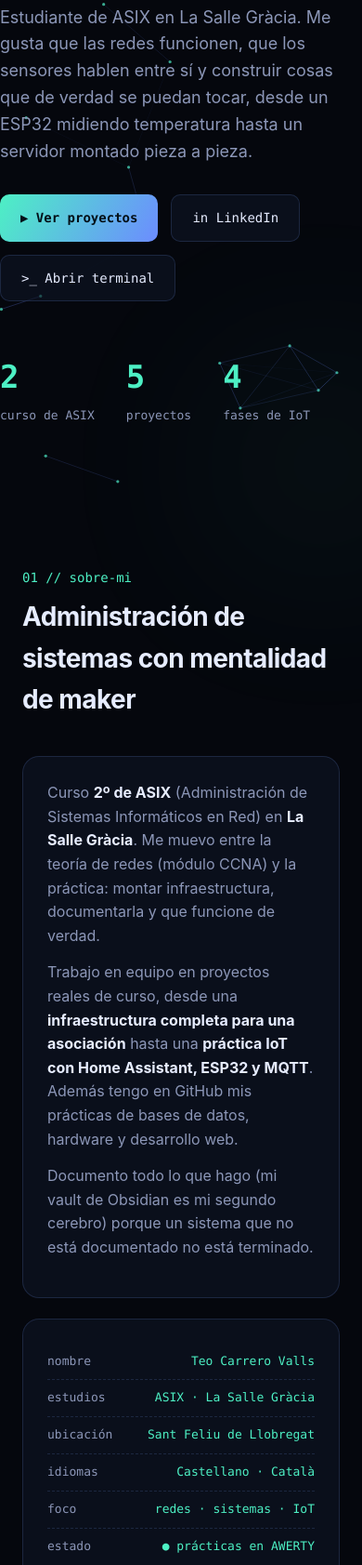
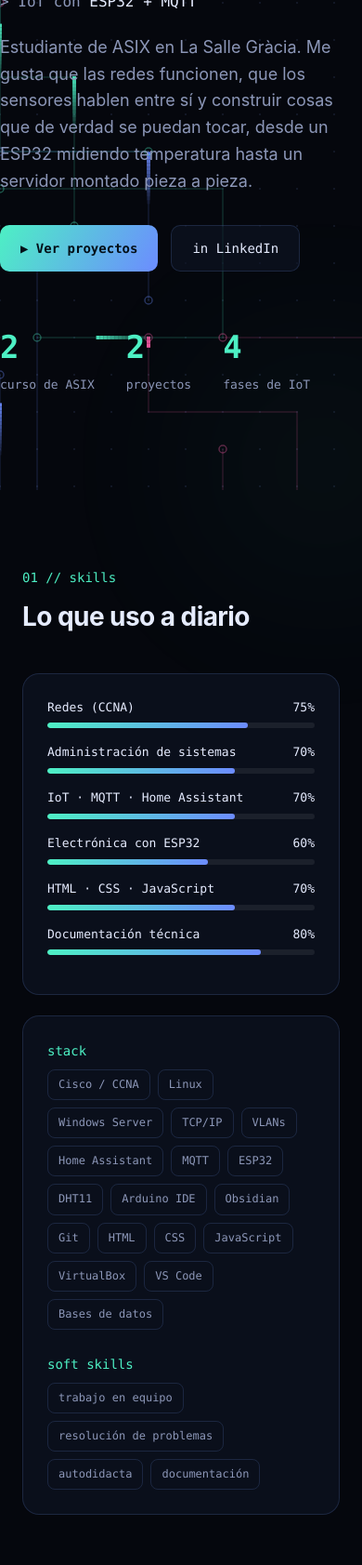
Before and after one commit to teocarrero/portfolio, a plain HTML site: page index.html in a window 390 px wide. Shown: the part 317-2000 px from the top of the page at 93% size. Drawn offline with Linux system fonts and the light colour scheme.

Commit message:
Refactor HTML structure and updatNuevo fondo de circuito, quita apartado 01 y boton terminal, demo dentro de la practica IoTe sections

```diff
--- a/index.html
+++ b/index.html
@@ -136,6 +136,7 @@ footer{padding:34px 0;text-align:center;font-family:var(--mono);font-size:12px;c
 .rv{opacity:0;transform:translateY(30px);transition:.8s cubic-bezier(.2,.8,.2,1)}
 .rv.in{opacity:1;transform:none}
 @media(prefers-reduced-motion:reduce){*{animation:none!important;transition:none!important}.rv{opacity:1;transform:none}}
+.proj .live{margin-top:20px;padding-top:18px;border-top:1px dashed var(--line)}
 </style>
 </head>
 <body>
@@ -147,7 +148,6 @@ footer{padding:34px 0;text-align:center;font-family:var(--mono);font-size:12px;c
   <div class="wrap">
     <a class="logo" href="#top">teo<span>@</span>asix:~$</a>
     <ul>
-      <li><a href="#about">sobre-mi</a></li>
       <li><a href="#skills">skills</a></li>
       <li><a href="#projects">proyectos</a></li>
       <li><a href="#path">trayectoria</a></li>
@@ -168,40 +168,18 @@ footer{padding:34px 0;text-align:center;font-family:var(--mono);font-size:12px;c
       <div class="btns">
         <a class="btn primary" href="#projects">▶ Ver proyectos</a>
         <a class="btn" href="https://www.linkedin.com/in/teo-carrero-valls-b83723320" target="_blank" rel="noopener">in LinkedIn</a>
-        <a class="btn" href="#terminal">&gt;_ Abrir terminal</a>
       </div>
       <div class="stats">
         <div class="stat"><b data-n="2">0</b><span>curso de ASIX</span></div>
-        <div class="stat"><b data-n="5">0</b><span>proyectos</span></div>
+        <div class="stat"><b data-n="2">0</b><span>proyectos</span></div>
         <div class="stat"><b data-n="4">0</b><span>fases de IoT</span></div>
       </div>
     </div>
   </div>
 
-  <!-- ABOUT -->
-  <section id="about"><div class="wrap">
-    <div class="sec-h rv">01 // sobre-mi</div>
-    <h2 class="rv">Administración de sistemas con mentalidad de maker</h2>
-    <div class="grid g2c">
-      <div class="card about rv">
-        <p>Curso <strong>2º de ASIX</strong> (Administración de Sistemas Informáticos en Red) en <strong>La Salle Gràcia</strong>. Me muevo entre la teoría de redes (módulo CCNA) y la práctica: montar infraestructura, documentarla y que funcione de verdad.</p>
-        <p>Trabajo en equipo en proyectos reales de curso, desde una <strong>infraestructura completa para una asociación</strong> hasta una <strong>práctica IoT con Home Assistant, ESP32 y MQTT</strong>. Además tengo en GitHub mis prácticas de bases de datos, hardware y desarrollo web.</p>
-        <p>Documento todo lo que hago (mi vault de Obsidian es mi segundo cerebro) porque un sistema que no está documentado no está terminado.</p>
-      </div>
-      <div class="card kv rv">
-        <div><span>nombre</span><em>Teo Carrero Valls</em></div>
-        <div><span>estudios</span><em>ASIX · La Salle Gràcia</em></div>
-        <div><span>ubicación</span><em>Sant Feliu de Llobregat</em></div>
-        <div><span>idiomas</span><em>Castellano · Català</em></div>
-        <div><span>foco</span><em>redes · sistemas · IoT</em></div>
-        <div><span>estado</span><em>● prácticas en AWERTY</em></div>
-      </div>
-    </div>
-  </div></section>
-
   <!-- SKILLS -->
   <section id="skills"><div class="wrap">
-    <div class="sec-h rv">02 // skills</div>
+    <div class="sec-h rv">01 // skills</div>
     <h2 class="rv">Lo que uso a diario</h2>
     <div class="grid g2c">
       <div class="card rv">
@@ -233,7 +211,7 @@ footer{padding:34px 0;text-align:center;font-family:var(--mono);font-size:12px;c
 
   <!-- PROJECTS -->
   <section id="projects"><div class="wrap">
-    <div class="sec-h rv">03 // proyectos</div>
+    <div class="sec-h rv">02 // proyectos</div>
     <h2 class="rv">Cosas que he construido</h2>
     <div class="grid g3c" style="grid-template-columns:repeat(auto-fit,minmax(300px,1fr))">
       <article class="card proj rv">
@@ -243,6 +221,15 @@ footer{padding:34px 0;text-align:center;font-family:var(--mono);font-size:12px;c
         <p>Sistema domótico por fases con sensores propios conectados a Home Assistant por MQTT.</p>
         <ul><li>ESP32 + sensor DHT11 de temperatura y humedad</li><li>Comunicación vía broker MQTT</li><li>Paneles y automatizaciones en Home Assistant</li><li>Trabajo en pareja con entrega en vídeo</li></ul>
         <div class="chips"><span class="chip">ESP32</span><span class="chip">MQTT</span><span class="chip">Home Assistant</span></div>
+      <div class="live" id="live">
+      <div class="top"><span>// demo en vivo · simulación del sensor del proyecto IoT</span><span>topic: <b>casa/salon/dht11</b></span></div>
+      <div class="vals">
+        <div><strong id="vT">--</strong><small>temperatura °C</small></div>
+        <div><strong id="vH">--</strong><small>humedad %</small></div>
+      </div>
+      <canvas id="spark" height="110"></canvas>
+      <div class="mqtt" id="mq">&gt; esperando mensaje MQTT…</div>
+    </div>
       </article>
       <article class="card proj rv">
         <div class="ico">🏢</div>
@@ -254,27 +241,11 @@ footer{padding:34px 0;text-align:center;font-family:var(--mono);font-size:12px;c
       </article>
     </div>
 
-    <div class="card live rv" id="live">
-      <div class="top"><span>// demo en vivo · simulación del sensor del proyecto IoT</span><span>topic: <b>casa/salon/dht11</b></span></div>
-      <div class="vals">
-        <div><strong id="vT">--</strong><small>temperatura °C</small></div>
-        <div><strong id="vH">--</strong><small>humedad %</small></div>
-      </div>
-      <canvas id="spark" height="110"></canvas>
-      <div class="mqtt" id="mq">&gt; esperando mensaje MQTT…</div>
-    </div>
-
-    <div class="sec-h rv" style="margin-top:46px">// más proyectos en GitHub</div>
-    <div class="grid g3c">
-      <a class="card proj rv" href="https://github.com/teocarrero/CV-Teo-Carrero-Valls-p-gina-web" target="_blank" rel="noopener"><div class="ico">🌐</div><h3>CV en formato web</h3><p>Mi currículum convertido en página web, maquetada a mano.</p><div class="chips"><span class="chip">HTML</span><span class="chip">CSS</span></div></a>
-      <a class="card proj rv" href="https://github.com/teocarrero/BBDD-per-un-perruqueria" target="_blank" rel="noopener"><div class="ico">🗄️</div><h3>Base de datos para una peluquería</h3><p>Diseño de la base de datos de un local pequeño.</p><div class="chips"><span class="chip">Bases de datos</span><span class="chip">Diseño</span></div></a>
-      <a class="card proj rv" href="https://github.com/teocarrero/Muntatge-i-desmuntatge-d-un-servidor" target="_blank" rel="noopener"><div class="ico">🖥️</div><h3>Montaje y desmontaje de un servidor</h3><p>Práctica de hardware: montar y desmontar un servidor paso a paso.</p><div class="chips"><span class="chip">Hardware</span><span class="chip">Servidores</span></div></a>
-    </div>
     </div></section>
 
   <!-- PATH -->
   <section id="path"><div class="wrap">
-    <div class="sec-h rv">04 // trayectoria</div>
+    <div class="sec-h rv">03 // trayectoria</div>
     <h2 class="rv">Camino recorrido</h2>
     <div class="tl">
       <div class="it rv"><div class="when">2025 → 2027</div><h4>CFGS ASIX · La Salle Gràcia</h4><p>Administración de Sistemas Informáticos en Red. Módulo de redes con preparación CCNA, proyecto de ciclo en grupo y prácticas de IoT.</p></div>
@@ -286,7 +257,7 @@ footer{padding:34px 0;text-align:center;font-family:var(--mono);font-size:12px;c
 
   <!-- TERMINAL -->
   <section id="terminal"><div class="wrap">
-    <div class="sec-h rv">05 // terminal</div>
+    <div class="sec-h rv">04 // terminal</div>
     <h2 class="rv">Pregúntale a mi terminal</h2>
     <div class="term rv">
       <div class="bar2"><i style="background:#ff5f57"></i><i style="background:#febc2e"></i><i style="background:#28c840"></i><span>teo@asix: ~</span></div>
@@ -297,7 +268,7 @@ footer{padding:34px 0;text-align:center;font-family:var(--mono);font-size:12px;c
 
   <!-- CONTACT -->
   <section id="contact"><div class="wrap contact">
-    <div class="sec-h rv">06 // contacto</div>
+    <div class="sec-h rv">05 // contacto</div>
     <h2 class="rv">¿Hablamos?</h2>
     <p class="rv">Si buscas a alguien con ganas de aprender, que documenta lo que hace y que no se rinde hasta que el ping responde, escríbeme.</p>
     <div class="btns rv">
@@ -309,28 +280,51 @@ footer{padding:34px 0;text-align:center;font-family:var(--mono);font-size:12px;c
 <footer>© 2026 Teo Carrero Valls · hecho a mano con HTML, CSS y JS · sin frameworks</footer>
 
 <script>
-/* ===== Red de nodos (fondo) ===== */
-(()=>{
+/* ===== Fondo: placa de circuito con paquetes de datos ===== */
+(function bg(){
 const c=document.getElementById('net'),x=c.getContext('2d');
-  let W,H,P=[],m={x:-999,y:-999};
+const G=40,cols=['77,240,196','108,140,255','255,92,168'];
+let W,H,T=[],m={x:-999,y:-999};
 const reduce=matchMedia('(prefers-reduced-motion:reduce)').matches;
-  function rs(){W=c.width=innerWidth;H=c.height=innerHeight;
-    const n=Math.min(90,Math.floor(W*H/18000));
-    P=Array.from({length:n},()=>({x:Math.random()*W,y:Math.random()*H,vx:(Math.random()-.5)*.35,vy:(Math.random()-.5)*.35}));}
+function rs(){
+W=c.width=innerWidth;H=c.height=innerHeight;
+const cx=Math.ceil(W/G),cy=Math.ceil(H/G);T=[];
+const n=Math.min(36,Math.floor(W*H/32000));
+for(let i=0;i<n;i++){
+let gx=Math.floor(Math.random()*cx),gy=Math.floor(Math.random()*cy),horiz=Math.random()<.5;
+const pts=[[gx,gy]],segs=2+Math.floor(Math.random()*3);
+for(let k=0;k<segs;k++){
+const len=(2+Math.floor(Math.random()*6))*(Math.random()<.5?-1:1);
+if(horiz)gx=Math.max(0,Math.min(cx,gx+len));else gy=Math.max(0,Math.min(cy,gy+len));
+pts.push([gx,gy]);horiz=!horiz;
+}
+const xy=pts.map(p=>[p[0]*G,p[1]*G]);let L=0;const ds=[0];
+for(let j=1;j<xy.length;j++){L+=Math.hypot(xy[j][0]-xy[j-1][0],xy[j][1]-xy[j-1][1]);ds.push(L)}
+if(L>=G)T.push({xy,ds,L,col:cols[i%3],t:Math.random()*L,v:.6+Math.random()*1.1});
+}
+}
+function at(tr,d){
+for(let j=1;j<tr.ds.length;j++)if(d<=tr.ds[j]){
+const k=(d-tr.ds[j-1])/((tr.ds[j]-tr.ds[j-1])||1);
+return[tr.xy[j-1][0]+(tr.xy[j][0]-tr.xy[j-1][0])*k,tr.xy[j-1][1]+(tr.xy[j][1]-tr.xy[j-1][1])*k];
+}
+return tr.xy[tr.xy.length-1];
+}
 addEventListener('resize',rs);rs();
 addEventListener('mousemove',e=>{m.x=e.clientX;m.y=e.clientY});
 function f(){
 x.clearRect(0,0,W,H);
-    for(const p of P){
-      p.x+=p.vx;p.y+=p.vy;
-      if(p.x<0||p.x>W)p.vx*=-1; if(p.y<0||p.y>H)p.vy*=-1;
-      const dx=p.x-m.x,dy=p.y-m.y,d=Math.hypot(dx,dy);
-      if(d<110){p.x+=dx/d*1.2;p.y+=dy/d*1.2}
-      x.fillStyle='rgba(77,240,196,.7)';x.beginPath();x.arc(p.x,p.y,1.6,0,7);x.fill();
+for(let gx=0;gx<=W;gx+=G)for(let gy=0;gy<=H;gy+=G){
+const d=Math.hypot(gx-m.x,gy-m.y),al=.10+Math.max(0,1-d/220)*.55;
+x.fillStyle=`rgba(140,170,255,${al})`;x.fillRect(gx-1,gy-1,2,2);
 }
-    for(let i=0;i<P.length;i++)for(let j=i+1;j<P.length;j++){
-      const d=Math.hypot(P[i].x-P[j].x,P[i].y-P[j].y);
-      if(d<140){x.strokeStyle=`rgba(108,140,255,${(1-d/140)*.35})`;x.lineWidth=1;x.beginPath();x.moveTo(P[i].x,P[i].y);x.lineTo(P[j].x,P[j].y);x.stroke()}
+for(const tr of T){
+x.strokeStyle=`rgba(${tr.col},.16)`;x.lineWidth=1.5;x.beginPath();
+tr.xy.forEach((p,i)=>i?x.lineTo(p[0],p[1]):x.moveTo(p[0],p[1]));x.stroke();
+x.strokeStyle=`rgba(${tr.col},.35)`;
+for(const p of [tr.xy[0],tr.xy[tr.xy.length-1]]){x.beginPath();x.arc(p[0],p[1],4,0,7);x.stroke()}
+tr.t=(tr.t+tr.v)%tr.L;
+for(let k=0;k<14;k++){const d=tr.t-k*4;if(d<0)break;const p=at(tr,d);x.fillStyle=`rgba(${tr.col},${(1-k/14)*.9})`;x.fillRect(p[0]-2,p[1]-2,4,4)}
 }
 if(!reduce)requestAnimationFrame(f);
 }
```
Lines whose indentation alone changed are shown as unchanged.
